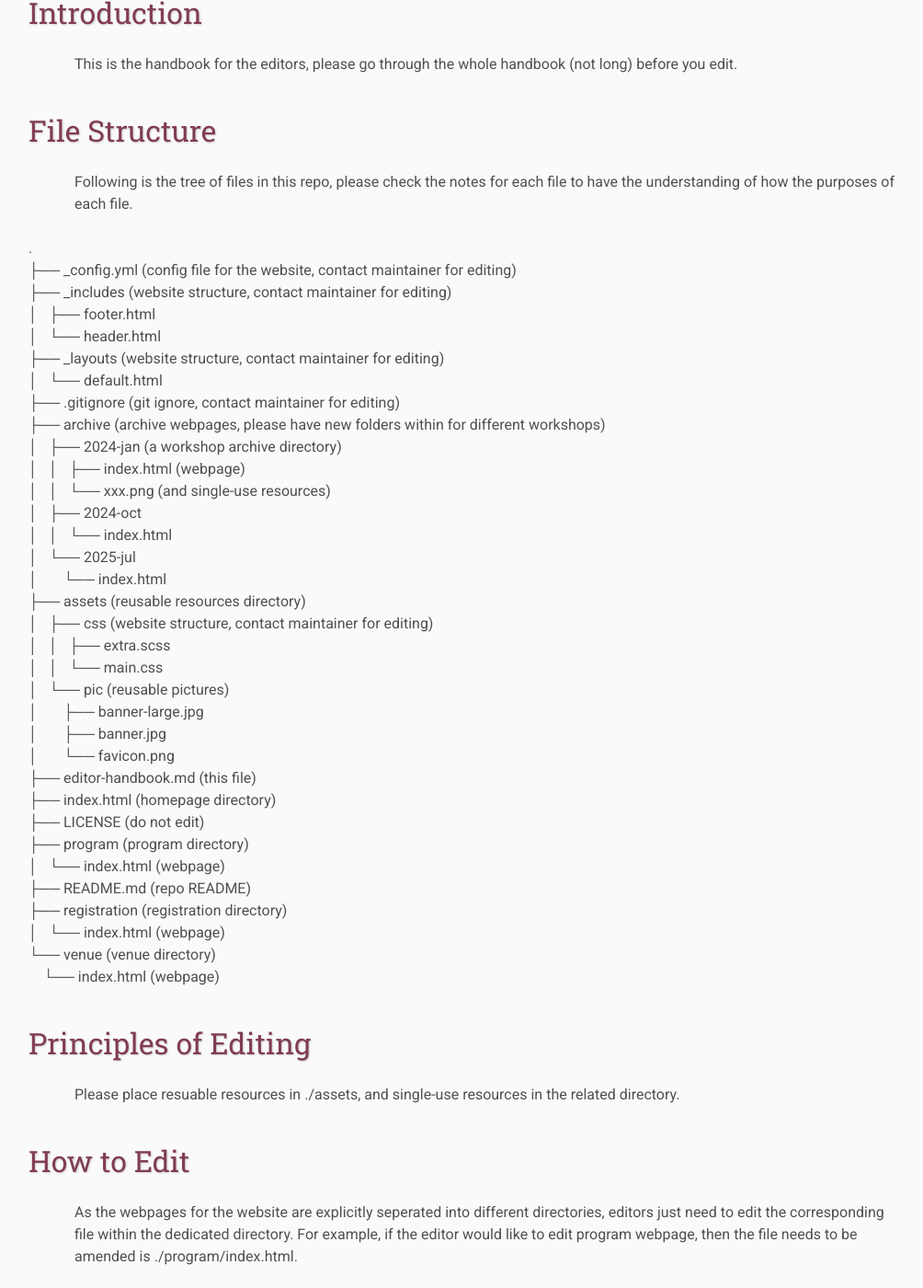
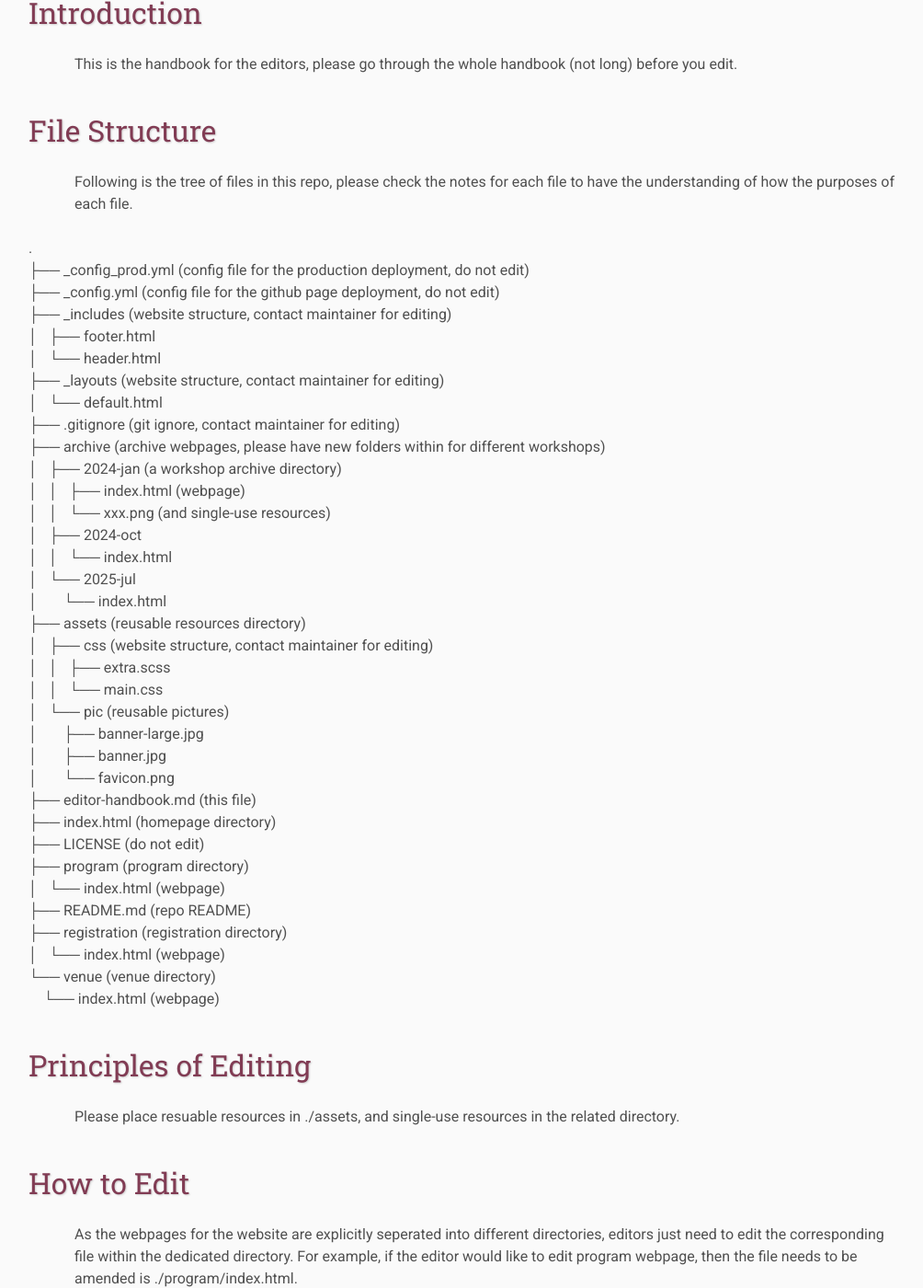
Before and after one commit to ITSEG-MQ/tacps, a Jekyll site: the page built from editor-handbook.md, in a window 1280 px wide and 1400 px high, scrolled down 534 px. Shown: the whole window at 92% size, without its empty margins (109-1113 px from the left). Built offline with Jekyll 4.4.1, drawn with Linux system fonts in a browser that asks for light colours; our own code applies the rules of GitHub Pages for plain Markdown files.

Commit message:
Update editor-handbook.md

````diff
--- a/editor-handbook.md
+++ b/editor-handbook.md
@@ -8,7 +8,8 @@ This is the handbook for the editors, please go through the whole handbook (not
 Following is the tree of files in this repo, please check the notes for each file to have the understanding of how the purposes of each file.
 ```text
 .
-├── _config.yml (config file for the website, contact maintainer for editing)
+├── _config_prod.yml (config file for the production deployment, do not edit)
+├── _config.yml (config file for the github page deployment, do not edit)
 ├── _includes (website structure, contact maintainer for editing)
 │   ├── footer.html
 │   └── header.html
````
